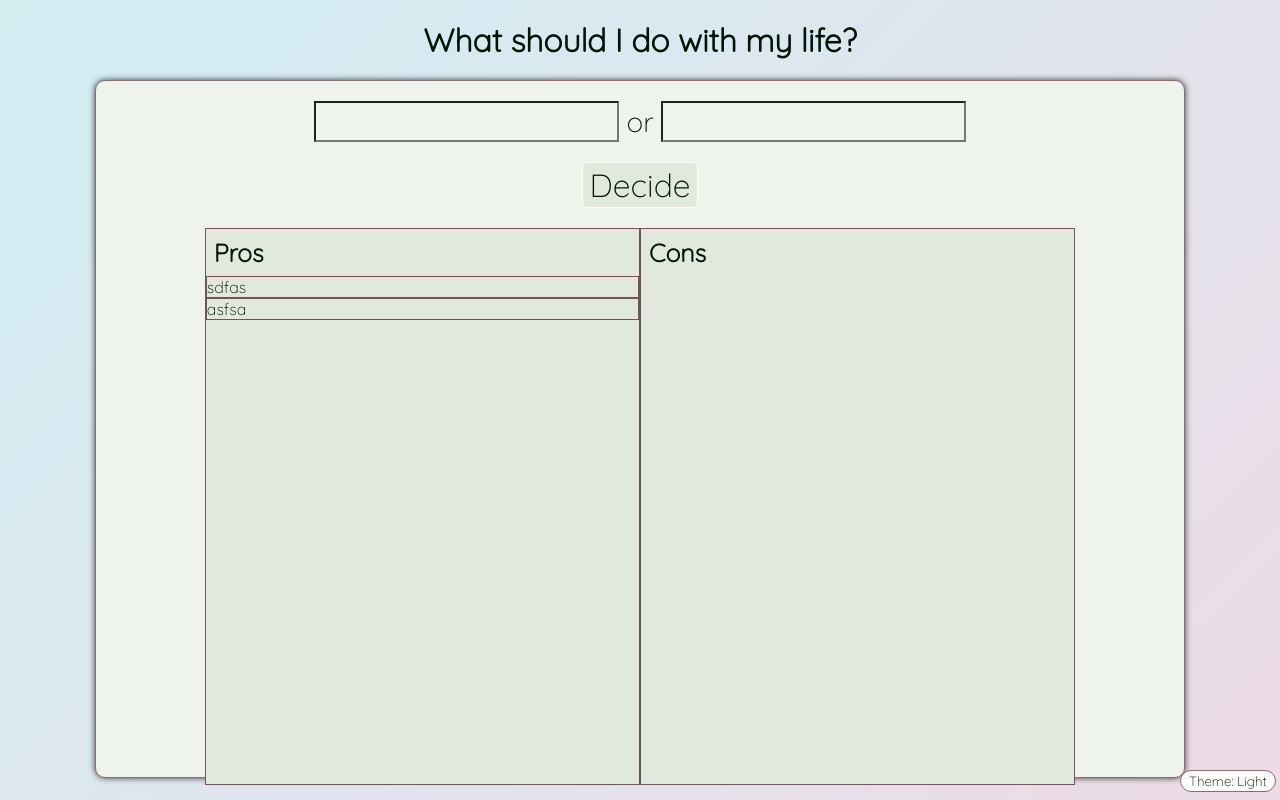
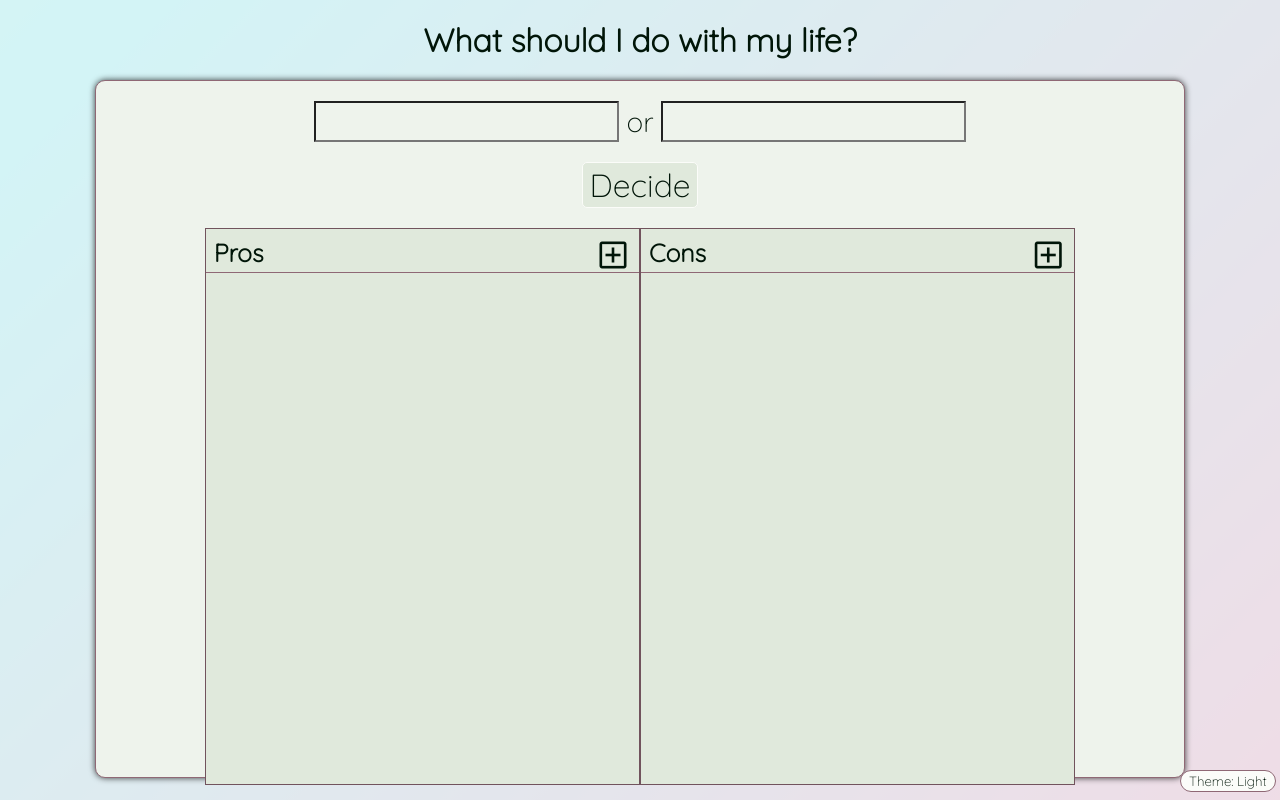
Before and after one commit to Vancouver-Shackers/what-should-i-do-with-my-life, a React (Create React App) app in the folder frontend/: page /#/decisions in a window 1280 px wide. Built offline with nearby package versions, Linux system fonts and the light colour scheme.

Commit message:
pros and cons for the decisions

```diff
--- a/frontend/src/App.tsx
+++ b/frontend/src/App.tsx
@@ -8,6 +8,7 @@ import DecisionsPage from "./decisions/DecisionsPage";
 import CatPage from "./cat/CatPage";
 import HomePage from "./HomePage";
 import NotFoundPage from "./NotFoundPage";
+import { FactorProps } from "./decisions/Factor";
 
 enum Theme {
   dark = "dark",
@@ -32,9 +33,20 @@ const getIdeas = (): IdeaProps[] => {
   return [];
 };
 
+const getFactors = (name: string): FactorProps[] => {
+  const factorString = window.localStorage.getItem(name);
+  if (factorString) {
+    const factors: FactorProps[] = JSON.parse(factorString);
+    return factors;
+  }
+  return [];
+};
+
 const App = () => {
   const [theme, setTheme] = useState(getTheme());
   const [ideas, setIdeas] = useState<IdeaProps[]>(getIdeas());
+  const [pros1, setPros1] = useState<FactorProps[]>(getFactors("pros1"));
+  const [cons1, setCons1] = useState<FactorProps[]>(getFactors("cons1"));
 
   useEffect(() => {
     window.localStorage.setItem("theme", theme);
@@ -43,6 +55,14 @@ const App = () => {
   useEffect(() => {
     window.localStorage.setItem("ideas", JSON.stringify(ideas));
   }, [ideas]);
+
+  useEffect(() => {
+    window.localStorage.setItem("pros1", JSON.stringify(pros1));
+  }, [pros1]);
+
+  useEffect(() => {
+    window.localStorage.setItem("cons1", JSON.stringify(cons1));
+  }, [cons1]);
 
   return (
     <div className={theme}>
@@ -63,7 +83,17 @@ const App = () => {
           />
           <Route path="/login" element={<LoginPage />} />
           <Route path="/bored" element={<BoredPage />} />
-          <Route path="/decisions" element={<DecisionsPage />} />
+          <Route
+            path="/decisions"
+            element={
+              <DecisionsPage
+                pros1={pros1}
+                cons1={cons1}
+                setPros1={setPros1}
+                setCons1={setCons1}
+              />
+            }
+          />
           <Route path="/cat" element={<CatPage />} />
           <Route path="*" element={<NotFoundPage />} />
         </Routes>
--- a/frontend/src/decisions/DecisionsPage.tsx
+++ b/frontend/src/decisions/DecisionsPage.tsx
@@ -1,14 +1,53 @@
+import {
+  closestCenter,
+  DndContext,
+  DragEndEvent,
+  PointerSensor,
+  useSensor,
+  useSensors,
+} from "@dnd-kit/core";
+import { restrictToVerticalAxis } from "@dnd-kit/modifiers";
+import {
+  arrayMove,
+  SortableContext,
+  verticalListSortingStrategy,
+} from "@dnd-kit/sortable";
 import { useState } from "react";
 import { useNavigate } from "react-router-dom";
+import Factor, { FactorProps } from "./Factor";
 
-const DecisionsPage = () => {
-  const [pros1, setPros1] = useState(["sdfas", "asfsa"]);
-  const [cons1, setCons1] = useState([]);
+const DecisionsPage = (props: {
+  pros1: FactorProps[];
+  cons1: FactorProps[];
+  setPros1: (pros: FactorProps[]) => void;
+  setCons1: (cons: FactorProps[]) => void;
+}) => {
+  const { pros1, cons1, setPros1, setCons1 } = { ...props };
 
   const navigate = useNavigate();
 
   const [option1, setOption1] = useState("");
   const [option2, setOption2] = useState("");
+
+  const sensors = useSensors(
+    useSensor(PointerSensor, {
+      activationConstraint: {
+        distance: { y: 20 },
+      },
+    })
+  );
+  const handleDragEnd = (
+    { active, over }: DragEndEvent,
+    factors: FactorProps[],
+    setFactors: (factors: FactorProps[]) => void
+  ) => {
+    if (over && active.id !== over.id) {
+      const activeIndex = factors.findIndex(({ id }) => id === active.id);
+      const overIndex = factors.findIndex(({ id }) => id === over.id);
+
+      setFactors(arrayMove(factors, activeIndex, overIndex));
+    }
+  };
 
   return (
     <div className="background-dimmer">
@@ -40,17 +79,91 @@ const DecisionsPage = () => {
         </button>
 
         <div className="pros-cons">
+          <div className="list">
             <div>
               <h3>Pros</h3>
+              <span
+                className="material-symbols-outlined"
+                onClick={() => {
+                  setPros1([{ value: "new pro", id: Date.now() }, ...pros1]);
+                }}
+              >
+                add_box
+              </span>
+            </div>
+            <ul>
+              <DndContext
+                modifiers={[restrictToVerticalAxis]}
+                sensors={sensors}
+                collisionDetection={closestCenter}
+                onDragEnd={(e) => handleDragEnd(e, pros1, setPros1)}
+              >
+                <SortableContext
+                  items={pros1}
+                  strategy={verticalListSortingStrategy}
+                >
                   {pros1.map((pro, i) => (
-              <div key={i}>{pro}</div>
+                    <Factor
+                      key={pro.id}
+                      {...pro}
+                      setValue={(value: string) => {
+                        setPros1([
+                          ...pros1.slice(0, i),
+                          {
+                            ...pros1[i],
+                            value: value,
+                          },
+                          ...pros1.slice(i + 1),
+                        ]);
+                      }}
+                    />
                   ))}
+                </SortableContext>
+              </DndContext>
+            </ul>
           </div>
+          <div className="list">
             <div>
               <h3>Cons</h3>
+              <span
+                className="material-symbols-outlined"
+                onClick={() => {
+                  setCons1([{ value: "new con", id: Date.now() }, ...cons1]);
+                }}
+              >
+                add_box
+              </span>
+            </div>
+            <ul>
+              <DndContext
+                modifiers={[restrictToVerticalAxis]}
+                sensors={sensors}
+                collisionDetection={closestCenter}
+                onDragEnd={(e) => handleDragEnd(e, cons1, setCons1)}
+              >
+                <SortableContext
+                  items={cons1}
+                  strategy={verticalListSortingStrategy}
+                >
                   {cons1.map((con, i) => (
-              <div key={i}>{con}</div>
+                    <Factor
+                      key={con.id}
+                      {...con}
+                      setValue={(value: string) => {
+                        setCons1([
+                          ...cons1.slice(0, i),
+                          {
+                            ...cons1[i],
+                            value: value,
+                          },
+                          ...cons1.slice(i + 1),
+                        ]);
+                      }}
+                    />
                   ))}
+                </SortableContext>
+              </DndContext>
+            </ul>
           </div>
         </div>
       </div>
--- /dev/null
+++ b/frontend/src/decisions/Factor.tsx
@@ -0,0 +1,53 @@
+import { UniqueIdentifier } from "@dnd-kit/core";
+import { useSortable } from "@dnd-kit/sortable";
+import { CSS } from "@dnd-kit/utilities";
+import { CSSProperties } from "react";
+
+export interface FactorProps {
+  value: string;
+  setValue?: (value: string) => void;
+  id: UniqueIdentifier;
+}
+
+const Factor = (props: FactorProps) => {
+  const {
+    attributes,
+    isDragging,
+    listeners,
+    setNodeRef,
+    transform,
+    transition,
+  } = useSortable({ id: props.id });
+
+  const style: CSSProperties = {
+    opacity: isDragging ? 0.5 : undefined,
+    transform: CSS.Translate.toString(transform),
+    zIndex: isDragging ? 99 : 0,
+    transition,
+  };
+
+  return (
+    <li
+      ref={setNodeRef}
+      style={style}
+      {...attributes}
+      {...listeners}
+      contentEditable
+      suppressContentEditableWarning
+        onBlur={(e) => {
+          const newValue = e.currentTarget.textContent;
+          if (newValue && newValue !== props.value) {
+            if (props.setValue) {
+              props.setValue(newValue);
+            }
+
+          }
+          }
+      }
+    >
+      {props.value}
+    </li>
+  );
+};
+
+export default Factor;
--- a/frontend/src/index.scss
+++ b/frontend/src/index.scss
@@ -26,12 +26,12 @@ body,
       overflow: hidden;
       background: linear-gradient(
         -45deg,
-        #ee9448,
-        #f4327d,
-        #35b9de,
-        #ccdc66,
-        #23e190,
-        #80805b,
+        #1a94e6,
+        #fe307d,
+        #35d9ed,
+        #ccdc72,
+        #233391,
+        #b33c75,
         #334d80
       );
       background-size: 800% 800%;
@@ -55,7 +55,7 @@ body,
       height: 100vh;
 
       background-color: transparentize($bg, 0.2);
-      transition: background 0.5s ease;
+      transition: background 0.2s ease;
     }
 
     .header-title {
@@ -111,7 +111,7 @@ body,
     button {
       background-color: $bg;
       color: $fg;
-      transition: all 0.2s ease;
+      transition: background-color 0.2s ease, color 0.2s ease;
     }
 
     .home-page {
@@ -369,15 +369,39 @@ body,
         height: 80%;
         width: 80%;
 
-        div {
+        .list {
           transition: background-color 0.2s ease, color 0.2s ease;
           background-color: darken($fg2, 5%);
           border: 1px solid darken($fg3, 10%);
 
-          h3 {
-            margin: 0;
+          display: grid;
+          // grid-template-rows: 1fr 12fr;
+          grid-template-rows: 8% 92%;
+
+          ul {
+            overflow-y: auto;
+
+            li {
+              height: 8%;
+              font-size: 1.5rem;
+            }
+          }
+
+          div {
+            display: grid;
+            grid-template-columns: 9fr 1fr;
+            border-bottom: 1px solid $fg3;
             padding: 8px;
-            font-size: 1.55rem;
+
+            h3 {
+              margin: 0;
+              font-size: 1.55rem;
+            }
+            span {
+              text-align: right;
+              font-size: 2.25rem;
+              cursor: pointer;
+            }
           }
         }
       }
```
Lines whose indentation alone changed are shown as unchanged.
